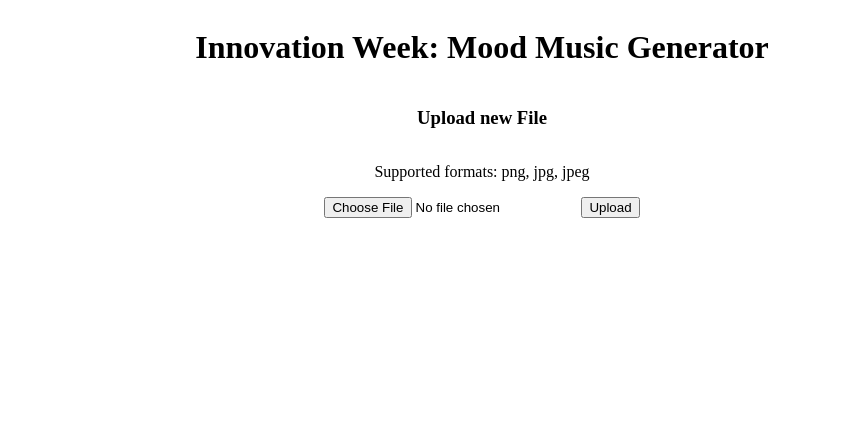
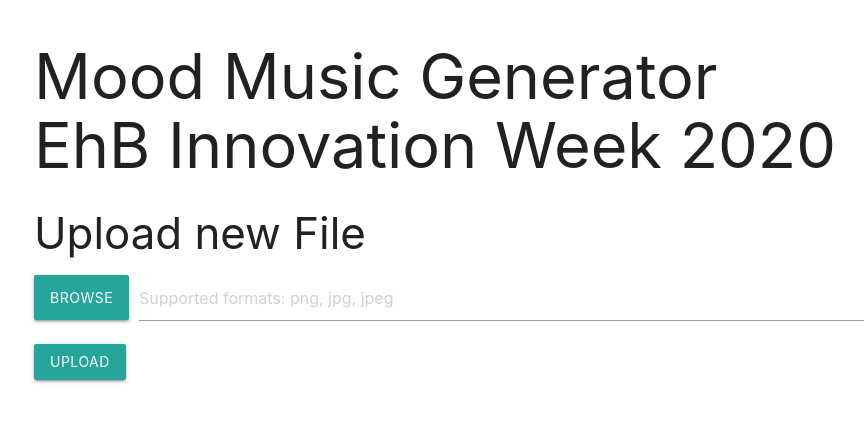
Before and after one commit to seppeconinx/mood-music-generator, a Flask app: page / in a window 1280 px wide. Shown: the top 422 px of the page, without its empty margins (158-1022 px from the left). Run offline with Flask 2, Linux system fonts and the light colour scheme.

Commit message:
Styled index

```diff
--- a/templates/index.html
+++ b/templates/index.html
@@ -5,28 +5,44 @@
     <meta charset="UTF-8">
     <meta name="viewport" content="width=device-width, initial-scale=1.0">
     <title>Innovation Week</title>
-    <style>
-        .flex {
-            display: flex;
-            justify-content: center;
-        }
-    </style>
+
+    <!-- Materialze -->
+    <link rel="stylesheet" href="/static/materialize/css/materialize.min.css">
+    <script src="/static/materialize/js/materialize.min.js" defer></script>
 </head>
 
 <body>
-    <div class="flex">
-        <h1>Innovation Week: Mood Music Generator</h1>
-    </div>
-    <div class="flex">
-        <h3>Upload new File</h3>
-    </div>
-    <div class="flex">
-        <p>Supported formats: png, jpg, jpeg</p>
-    </div>
-    <div class="flex">
+    <div class="container">
+        <div>
+            <h1>Mood Music Generator <br>EhB Innovation Week 2020</h1>
+        </div>
+
+        <div>
+            <h3>Upload new File</h3>
+        </div>
+
         <form method=post enctype=multipart/form-data>
-            <input type=file name=file>
-            <input type=submit value=Upload>
+            <div class="row">
+                <div class ="file-field input-field">
+                    <div class ="btn">
+                        <span>Browse</span>
+                        <input
+                            type="file"
+                            name="file"
+                        />
+                    </div>
+
+                    <div class = file-path-wrapper>
+                        <input
+                            class="file-path validate"
+                            type="text"
+                            placeholder="Supported formats: png, jpg, jpeg"
+                        />
+                    </div>
+                </div>
+
+                <input type=submit value=Upload class="btn">
+            </div>
         </form>
     </div>
 </body>
```
